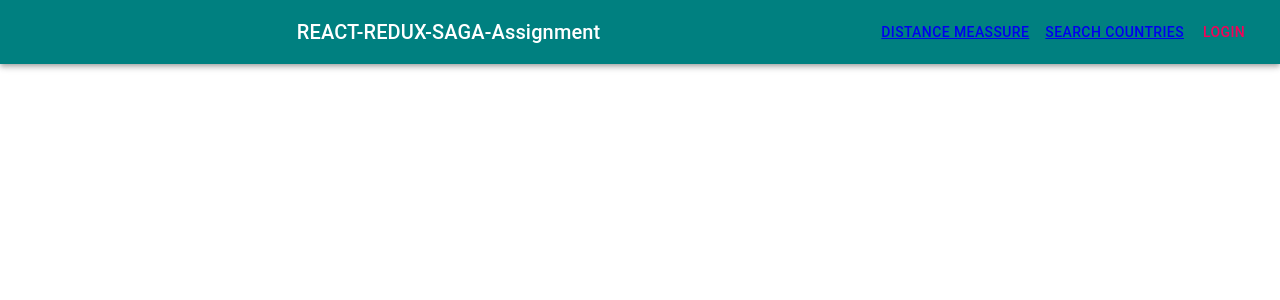
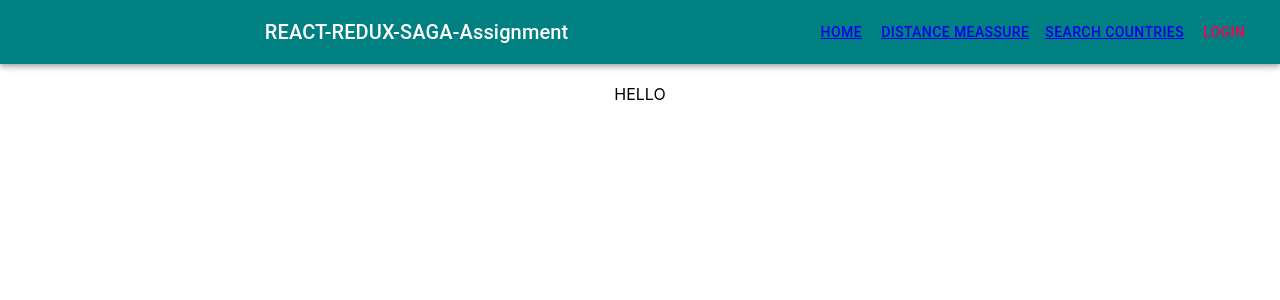
Before and after one commit to KalanaHE/React-Redux-Saga-Assignment-2020-10-15, a React (Create React App) app: page / in a window 1280 px wide. Shown: the top 300 px of the page. Built offline with nearby package versions, Linux system fonts and the light colour scheme.

Commit message:
navigation to different views with react router dom done

```diff
--- a/src/App.js
+++ b/src/App.js
@@ -5,6 +5,7 @@ import { Container } from "@material-ui/core";
 import NavBar from "./components/NavBar";
 import DistanceMessure from "./components/DistanceMessure";
 import SearchCountries from "./components/SearchCountries";
+import Home from "./components/Home";
 
 function App() {
   return (
@@ -15,7 +16,7 @@ function App() {
 
         <Container maxWidth="lg">
           <Switch>
-            <Route exact path="/" />
+            <Route exact path="/" component={Home} />
             <Route path="/distance" component={DistanceMessure} />
             <Route path="/searchname" component={SearchCountries} />
           </Switch>
--- /dev/null
+++ b/src/components/Home.js
@@ -0,0 +1,7 @@
+import React from "react";
+
+const Home = () => {
+  return <div>HELLO</div>;
+};
+
+export default Home;
--- a/src/components/NavBar.js
+++ b/src/components/NavBar.js
@@ -29,7 +29,9 @@ const NavBar = () => {
           <Typography variant="h6" className={classes.title}>
             REACT-REDUX-SAGA-Assignment
           </Typography>
-
+          <Button color="secondary">
+            <Link to={"/"}>Home</Link>
+          </Button>
           <Button color="secondary">
             <Link to={"/distance"}>Distance Meassure</Link>
           </Button>
```
